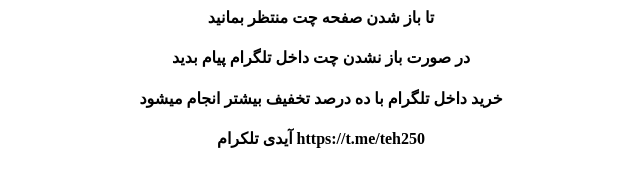
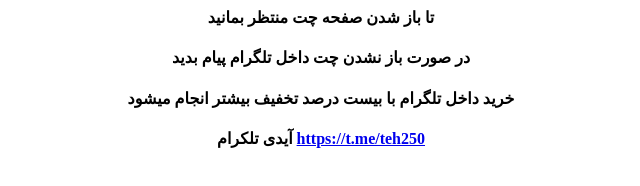
Before and after one commit to v1403/chat, a plain HTML site: page index.html in a window 1280 px wide. Shown: the whole page, without its empty margins (319-959 px from the left). Drawn offline with nearby package versions, Linux system fonts and the light colour scheme.

Commit message:
Update index.html

```diff
--- a/index.html
+++ b/index.html
@@ -16,8 +16,8 @@ $crisp.push(["set", "session:event", ["onload-eventfire"]]);
 					<div class="p3-title-wrapper d-flex justify-content-center mb-5">
 						<h4 class="title" style="text-align: center;">تا باز شدن صفحه چت منتظر بمانید</h4>
 						<h4 class="title" style="text-align: center;">در صورت باز نشدن چت داخل تلگرام پیام بدید </h4>
-						<h4 class="title" style="text-align: center;">خرید داخل تلگرام با ده درصد تخفیف بیشتر انجام میشود</h4>
-						<h4 class="title" style="text-align: center;">آیدی تلکرام https://t.me/teh250 </h4>
+						<h4 class="title" style="text-align: center;">خرید داخل تلگرام با بیست درصد تخفیف بیشتر انجام میشود</h4>
+						<h4 class="title" style="text-align: center;">آیدی تلکرام <a class="nav-link" href="tg://resolve?domain=teh250" style="">https://t.me/teh250</a> </h4>
 
 
 					</div>
```
